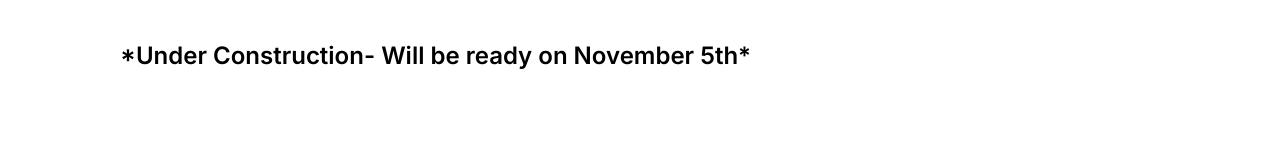
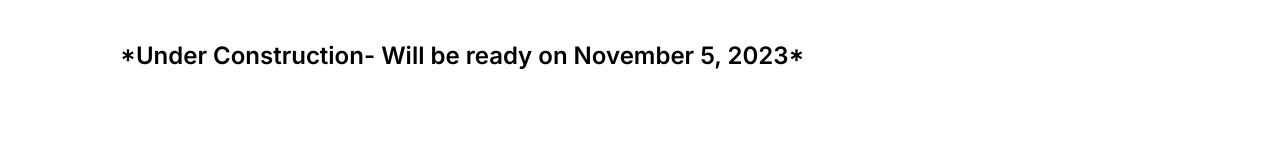
Before and after one commit to gprem09/Portfolio, a Next.js app: page / in a window 1280 px wide. Shown: the top 148 px of the page. Built offline with nearby package versions, Linux system fonts and the light colour scheme.

Commit message:
changes made

```diff
--- a/src/app/page.js
+++ b/src/app/page.js
@@ -11,7 +11,7 @@ export default function Home() {
   return (
     <main className={`md:px-20 lg:px-20 px-10 transition ${isDarkMode ? 'bg-black text-white' : 'bg-white text-black'}`}>
       <h2 className={`mb-3 text-2xl p-10 font-semibold`}>
-          *Under Construction- Will be ready on November 5th*
+          *Under Construction- Will be ready on November 5, 2023*
       </h2>
       <section className="min-h-screen">
         <nav className='py-10 mb-12 flex justify-between'>
```
